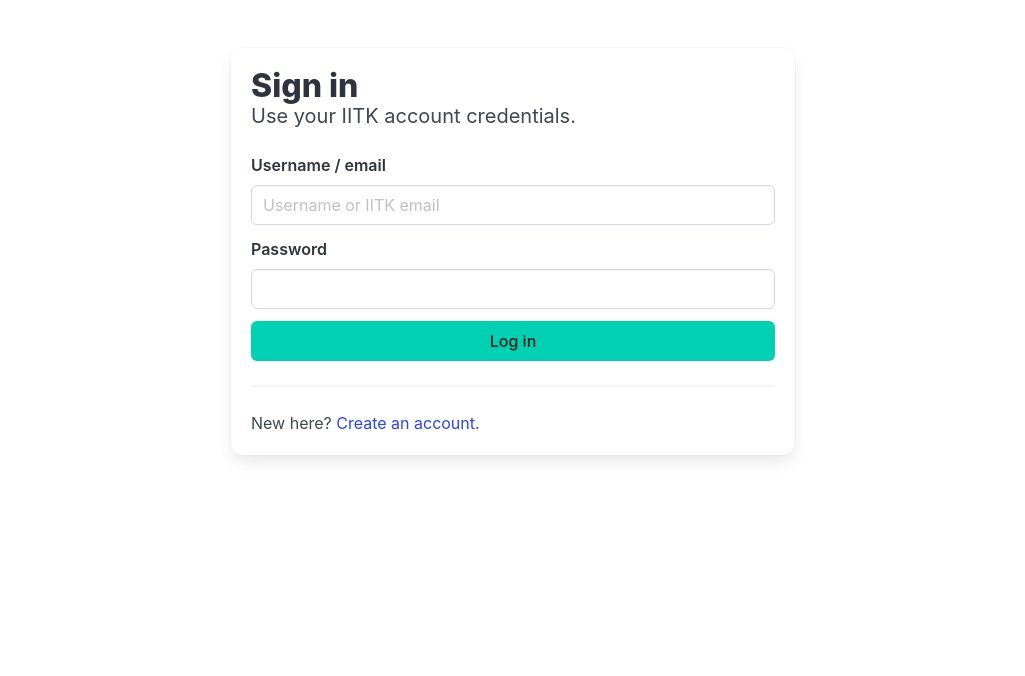
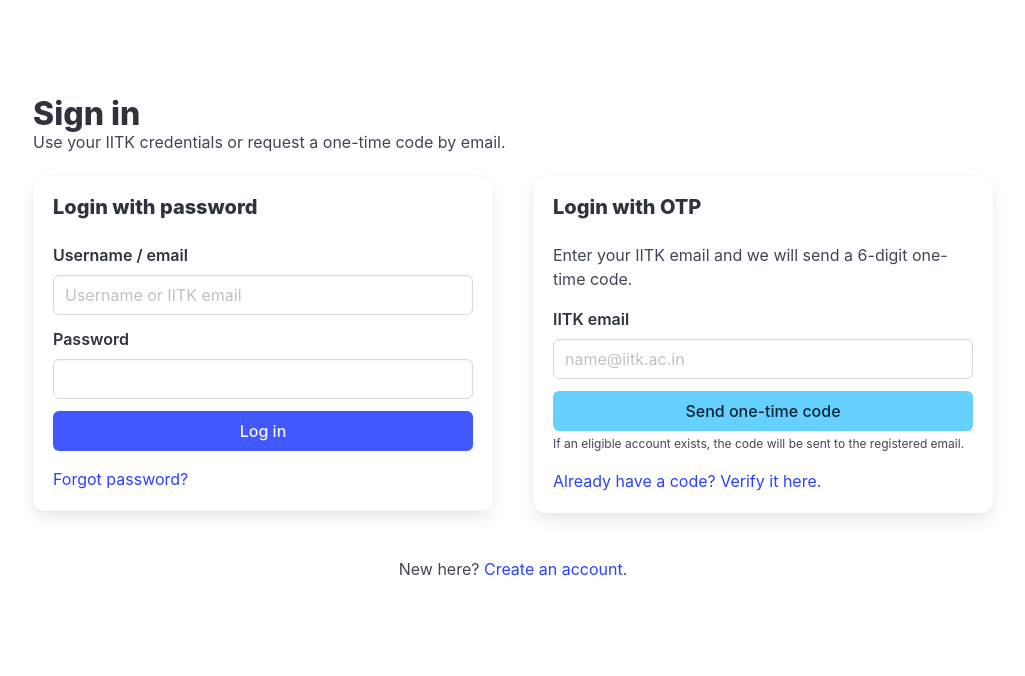
Before and after one commit to samyaksinghania2004/clubshub, a Django app: page /accounts/login/ in a window 1280 px wide. Shown: the part 52-728 px from the top of the page, without its empty margins (127-1152 px from the left). Run offline with Django 5.2, Linux system fonts and the light colour scheme.

Commit message:
otp login

```diff
--- a/accounts/forms.py
+++ b/accounts/forms.py
@@ -4,12 +4,11 @@
 from django.contrib.auth import authenticate, get_user_model
 from django.contrib.auth.forms import UserCreationForm
 from django.core.exceptions import ValidationError
+from django.core.validators import RegexValidator
 
 User = get_user_model()
 
 INPUT_CLASS = "input"
-SELECT_CLASS = "select"
-TEXTAREA_CLASS = "textarea"
 
 
 class SignUpForm(UserCreationForm):
@@ -79,6 +78,7 @@
         cleaned_data = super().clean()
         identifier = cleaned_data.get("identifier")
         password = cleaned_data.get("password")
+
         if identifier and password:
             self.user_cache = authenticate(
                 self.request,
@@ -86,10 +86,64 @@
                 password=password,
             )
             if self.user_cache is None:
-                raise ValidationError("Please enter a correct username/email and password.")
+                raise ValidationError(
+                    "Please enter a correct username/email and password."
+                )
             if not self.user_cache.is_active:
                 raise ValidationError("This account is inactive.")
         return cleaned_data
 
     def get_user(self):
         return self.user_cache
+
+
+class EmailOTPRequestForm(forms.Form):
+    email = forms.EmailField(
+        label="IITK email",
+        widget=forms.EmailInput(
+            attrs={
+                "class": INPUT_CLASS,
+                "placeholder": "name@iitk.ac.in",
+                "autocomplete": "email",
+            }
+        ),
+    )
+
+    def clean_email(self):
+        email = self.cleaned_data["email"].strip().lower()
+        if not email.endswith("@iitk.ac.in"):
+            raise ValidationError("Please enter a valid IITK email address.")
+        return email
+
+
+class EmailOTPVerifyForm(forms.Form):
+    email = forms.EmailField(
+        label="IITK email",
+        widget=forms.EmailInput(
+            attrs={
+                "class": INPUT_CLASS,
+                "placeholder": "name@iitk.ac.in",
+                "autocomplete": "email",
+            }
+        ),
+    )
+    code = forms.CharField(
+        label="6-digit code",
+        max_length=6,
+        min_length=6,
+        validators=[RegexValidator(r"^\d{6}$", "Enter the 6-digit code.")],
+        widget=forms.TextInput(
+            attrs={
+                "class": INPUT_CLASS,
+                "placeholder": "123456",
+                "inputmode": "numeric",
+                "autocomplete": "one-time-code",
+            }
+        ),
+    )
+
+    def clean_email(self):
+        email = self.cleaned_data["email"].strip().lower()
+        if not email.endswith("@iitk.ac.in"):
+            raise ValidationError("Please enter a valid IITK email address.")
+        return email
--- a/accounts/urls.py
+++ b/accounts/urls.py
@@ -1,4 +1,5 @@
-from django.urls import path
+from django.contrib.auth import views as auth_views
+from django.urls import path, reverse_lazy
 
 from . import views
 
@@ -7,6 +8,40 @@
 urlpatterns = [
     path("signup/", views.signup_view, name="signup"),
     path("login/", views.login_view, name="login"),
+    path("login/otp/request/", views.request_login_otp_view, name="request_login_otp"),
+    path("login/otp/verify/", views.otp_verify_view, name="otp_verify"),
+    path(
+        "password-reset/",
+        auth_views.PasswordResetView.as_view(
+            template_name="registration/password_reset_form.html",
+            email_template_name="registration/password_reset_email.txt",
+            subject_template_name="registration/password_reset_subject.txt",
+            success_url=reverse_lazy("accounts:password_reset_done"),
+        ),
+        name="password_reset",
+    ),
+    path(
+        "password-reset/done/",
+        auth_views.PasswordResetDoneView.as_view(
+            template_name="registration/password_reset_done.html",
+        ),
+        name="password_reset_done",
+    ),
+    path(
+        "reset/<uidb64>/<token>/",
+        auth_views.PasswordResetConfirmView.as_view(
+            template_name="registration/password_reset_confirm.html",
+            success_url=reverse_lazy("accounts:password_reset_complete"),
+        ),
+        name="password_reset_confirm",
+    ),
+    path(
+        "reset/done/",
+        auth_views.PasswordResetCompleteView.as_view(
+            template_name="registration/password_reset_complete.html",
+        ),
+        name="password_reset_complete",
+    ),
     path("logout/", views.logout_view, name="logout"),
     path("profile/", views.profile_view, name="profile"),
 ]
--- a/accounts/views.py
+++ b/accounts/views.py
@@ -1,11 +1,60 @@
 from __future__ import annotations
 
+from datetime import timedelta
+from random import SystemRandom
+from urllib.parse import urlencode
+
+from django.conf import settings
 from django.contrib import messages
-from django.contrib.auth import login, logout
+from django.contrib.auth import get_user_model, login, logout
 from django.contrib.auth.decorators import login_required
+from django.core.mail import send_mail
 from django.shortcuts import redirect, render
+from django.urls import reverse
+from django.utils import timezone
 
-from .forms import EmailOrUsernameAuthenticationForm, SignUpForm
+from .forms import (
+    EmailOTPRequestForm,
+    EmailOTPVerifyForm,
+    EmailOrUsernameAuthenticationForm,
+    SignUpForm,
+)
+from .models import EmailOTPChallenge
+
+User = get_user_model()
+
+
+def _client_ip(request):
+    forwarded_for = request.META.get("HTTP_X_FORWARDED_FOR")
+    if forwarded_for:
+        return forwarded_for.split(",")[0].strip()
+    return request.META.get("REMOTE_ADDR")
+
+
+def _generate_otp_code():
+    return f"{SystemRandom().randrange(0, 1000000):06d}"
+
+
+def _send_login_otp_email(user, code, request):
+    expiry_seconds = getattr(settings, "CLUBSHUB_OTP_EXPIRY_SECONDS", 300)
+    expiry_minutes = max(expiry_seconds // 60, 1)
+    verify_url = request.build_absolute_uri(reverse("accounts:otp_verify"))
+
+    send_mail(
+        subject="Your ClubsHub login code",
+        message=(
+            f"Hello {user.display_name},\n\n"
+            f"Your one-time ClubsHub login code is: {code}\n\n"
+            f"This code expires in {expiry_minutes} minute(s) and can only be used once.\n"
+            f"You can enter it here: {verify_url}\n\n"
+            "If you did not request this code, you can safely ignore this email.\n\n"
+            "Regards,\n"
+            "ClubsHub"
+        ),
+        from_email=settings.DEFAULT_FROM_EMAIL,
+        recipient_list=[user.email],
+        fail_silently=False,
+    )
 
 
 def signup_view(request):
@@ -21,6 +70,7 @@
             return redirect("clubs_events:event_feed")
     else:
         form = SignUpForm()
+
     return render(request, "accounts/signup.html", {"form": form})
 
 
@@ -28,16 +78,186 @@
     if request.user.is_authenticated:
         return redirect("clubs_events:event_feed")
 
+    next_url = request.GET.get("next") or request.POST.get("next") or ""
+
     if request.method == "POST":
-        form = EmailOrUsernameAuthenticationForm(request, data=request.POST)
+        form = EmailOrUsernameAuthenticationForm(request, request.POST)
         if form.is_valid():
-            login(request, form.get_user())
-            messages.success(request, f"Welcome back, {form.get_user().display_name}!")
-            next_url = request.GET.get("next") or "clubs_events:event_feed"
-            return redirect(next_url)
+            user = form.get_user()
+            login(request, user)
+            messages.success(request, f"Welcome back, {user.display_name}!")
+            return redirect(next_url or "clubs_events:event_feed")
     else:
         form = EmailOrUsernameAuthenticationForm(request)
-    return render(request, "accounts/login.html", {"form": form})
+
+    otp_request_form = EmailOTPRequestForm(
+        initial={"email": request.GET.get("email", "")}
+    )
+
+    return render(
+        request,
+        "accounts/login.html",
+        {
+            "form": form,
+            "otp_request_form": otp_request_form,
+            "next": next_url,
+        },
+    )
+
+
+def request_login_otp_view(request):
+    if request.user.is_authenticated:
+        return redirect("clubs_events:event_feed")
+
+    if request.method != "POST":
+        return redirect("accounts:login")
+
+    next_url = request.POST.get("next") or ""
+    form = EmailOTPRequestForm(request.POST)
+
+    if form.is_valid():
+        email = form.cleaned_data["email"]
+        user = User.objects.filter(email__iexact=email, is_active=True).first()
+
+        if user:
+            latest = (
+                EmailOTPChallenge.objects.filter(
+                    user=user,
+                    purpose=EmailOTPChallenge.Purpose.LOGIN,
+                )
+                .order_by("-created_at")
+                .first()
+            )
+
+            now = timezone.now()
+            cooldown_seconds = getattr(
+                settings, "CLUBSHUB_OTP_RESEND_COOLDOWN_SECONDS", 60
+            )
+            otp_expiry_seconds = getattr(settings, "CLUBSHUB_OTP_EXPIRY_SECONDS", 300)
+
+            can_send = True
+            if (
+                latest
+                and latest.last_sent_at
+                and latest.is_usable()
+                and (now - latest.last_sent_at).total_seconds() < cooldown_seconds
+            ):
+                can_send = False
+
+            if can_send:
+                EmailOTPChallenge.objects.filter(
+                    user=user,
+                    purpose=EmailOTPChallenge.Purpose.LOGIN,
+                    consumed_at__isnull=True,
+                ).update(consumed_at=now)
+
+                code = _generate_otp_code()
+                challenge = EmailOTPChallenge(
+                    user=user,
+                    email=user.email,
+                    purpose=EmailOTPChallenge.Purpose.LOGIN,
+                    expires_at=now + timedelta(seconds=otp_expiry_seconds),
+                    last_sent_at=now,
+                    request_ip=_client_ip(request),
+                    user_agent=(request.META.get("HTTP_USER_AGENT", "") or "")[:255],
+                )
+                challenge.set_code(code)
+                challenge.save()
+                _send_login_otp_email(user, code, request)
+
+        messages.success(
+            request,
+            "If an eligible account exists, we have sent a one-time code to the registered email address.",
+        )
+        params = {"email": form.cleaned_data["email"]}
+        if next_url:
+            params["next"] = next_url
+        return redirect(f"{reverse('accounts:otp_verify')}?{urlencode(params)}")
+
+    password_form = EmailOrUsernameAuthenticationForm(request)
+    return render(
+        request,
+        "accounts/login.html",
+        {
+            "form": password_form,
+            "otp_request_form": form,
+            "next": next_url,
+        },
+    )
+
+
+def otp_verify_view(request):
+    if request.user.is_authenticated:
+        return redirect("clubs_events:event_feed")
+
+    next_url = request.GET.get("next") or request.POST.get("next") or ""
+    initial_email = request.GET.get("email") or request.POST.get("email") or ""
+
+    if request.method == "POST":
+        form = EmailOTPVerifyForm(request.POST)
+        if form.is_valid():
+            email = form.cleaned_data["email"]
+            code = form.cleaned_data["code"]
+
+            user = User.objects.filter(email__iexact=email, is_active=True).first()
+            challenge = None
+            if user:
+                challenge = (
+                    EmailOTPChallenge.objects.filter(
+                        user=user,
+                        purpose=EmailOTPChallenge.Purpose.LOGIN,
+                        consumed_at__isnull=True,
+                    )
+                    .order_by("-created_at")
+                    .first()
+                )
+
+            max_attempts = getattr(settings, "CLUBSHUB_OTP_MAX_ATTEMPTS", 5)
+
+            if not user or not challenge:
+                messages.error(request, "Invalid or expired code. Please request a new one.")
+            elif challenge.is_expired:
+                challenge.mark_consumed()
+                messages.error(request, "Invalid or expired code. Please request a new one.")
+            elif challenge.failed_attempts >= max_attempts:
+                if not challenge.is_consumed:
+                    challenge.mark_consumed()
+                messages.error(
+                    request,
+                    "Too many failed attempts. Please request a new code.",
+                )
+            elif challenge.check_code(code):
+                challenge.mark_consumed()
+                login(request, user)
+                messages.success(request, f"Welcome back, {user.display_name}!")
+                return redirect(next_url or "clubs_events:event_feed")
+            else:
+                challenge.failed_attempts += 1
+                update_fields = ["failed_attempts"]
+                if challenge.failed_attempts >= max_attempts:
+                    challenge.consumed_at = timezone.now()
+                    update_fields.append("consumed_at")
+                challenge.save(update_fields=update_fields)
+
+                if challenge.failed_attempts >= max_attempts:
+                    messages.error(
+                        request,
+                        "Too many failed attempts. Please request a new code.",
+                    )
+                else:
+                    messages.error(request, "Invalid code. Please try again.")
+    else:
+        form = EmailOTPVerifyForm(initial={"email": initial_email})
+
+    return render(
+        request,
+        "accounts/otp_verify.html",
+        {
+            "form": form,
+            "otp_request_form": EmailOTPRequestForm(initial={"email": initial_email}),
+            "next": next_url,
+        },
+    )
 
 
 @login_required
@@ -53,6 +273,7 @@
     followed_clubs = request.user.followed_clubs.all()
     my_rooms = request.user.room_handles.select_related("room").all()
     my_events = request.user.registrations.select_related("event", "event__club").all()
+
     context = {
         "represented_clubs": represented_clubs,
         "followed_clubs": followed_clubs,
--- a/templates/accounts/login.html
+++ b/templates/accounts/login.html
@@ -1,26 +1,109 @@
-{% extends 'base.html' %}
+{% extends "base.html" %}
+
 {% block title %}Login · ClubsHub{% endblock %}
+
 {% block content %}
-<div class="columns is-centered">
-    <div class="column is-half">
+<section class="section">
+  <div class="container" style="max-width: 960px;">
+    <h1 class="title">Sign in</h1>
+    <p class="subtitle is-6">
+      Use your IITK credentials or request a one-time code by email.
+    </p>
+
+    <div class="columns is-variable is-5">
+      <div class="column">
         <div class="box">
-            <h1 class="title">Sign in</h1>
-            <p class="subtitle">Use your IITK account credentials.</p>
-            <form method="post">
+          <h2 class="title is-5">Login with password</h2>
+
+          <form method="post" action="{% url 'accounts:login' %}">
             {% csrf_token %}
+            <input type="hidden" name="next" value="{{ next }}">
+
+            {% if form.non_field_errors %}
+              <div class="notification is-danger is-light">
                 {{ form.non_field_errors }}
+              </div>
+            {% endif %}
+
             {% for field in form %}
               <div class="field">
-                        <label class="label">{{ field.label }}</label>
-                        <div class="control">{{ field }}</div>
-                        {% for error in field.errors %}<p class="help is-danger">{{ error }}</p>{% endfor %}
+                <label class="label" for="{{ field.id_for_label }}">{{ field.label }}</label>
+                <div class="control">
+                  {{ field }}
+                </div>
+                {% for error in field.errors %}
+                  <p class="help is-danger">{{ error }}</p>
+                {% endfor %}
               </div>
             {% endfor %}
-                <button class="button is-primary is-fullwidth" type="submit">Log in</button>
+
+            <div class="field">
+              <div class="control">
+                <button class="button is-link is-fullwidth" type="submit">
+                  Log in
+                </button>
+              </div>
+            </div>
           </form>
-            <hr>
-            <p>New here? <a href="{% url 'accounts:signup' %}">Create an account</a>.</p>
+
+          <p class="mt-4">
+            <a href="{% url 'accounts:password_reset' %}">Forgot password?</a>
+          </p>
+        </div>
+      </div>
+
+      <div class="column">
+        <div class="box">
+          <h2 class="title is-5">Login with OTP</h2>
+          <p class="mb-4">
+            Enter your IITK email and we will send a 6-digit one-time code.
+          </p>
+
+          <form method="post" action="{% url 'accounts:request_login_otp' %}">
+            {% csrf_token %}
+            <input type="hidden" name="next" value="{{ next }}">
+
+            {% if otp_request_form.non_field_errors %}
+              <div class="notification is-danger is-light">
+                {{ otp_request_form.non_field_errors }}
+              </div>
+            {% endif %}
+
+            {% for field in otp_request_form %}
+              <div class="field">
+                <label class="label" for="{{ field.id_for_label }}">{{ field.label }}</label>
+                <div class="control">
+                  {{ field }}
+                </div>
+                {% for error in field.errors %}
+                  <p class="help is-danger">{{ error }}</p>
+                {% endfor %}
+              </div>
+            {% endfor %}
+
+            <div class="field">
+              <div class="control">
+                <button class="button is-info is-fullwidth" type="submit">
+                  Send one-time code
+                </button>
+              </div>
+            </div>
+          </form>
+
+          <p class="help">
+            If an eligible account exists, the code will be sent to the registered email.
+          </p>
+
+          <p class="mt-4">
+            <a href="{% url 'accounts:otp_verify' %}">Already have a code? Verify it here.</a>
+          </p>
         </div>
       </div>
     </div>
+
+    <p class="has-text-centered mt-5">
+      New here? <a href="{% url 'accounts:signup' %}">Create an account</a>.
+    </p>
+  </div>
+</section>
 {% endblock %}
--- /dev/null
+++ b/templates/registration/password_reset_subject.txt
@@ -0,0 +1 @@
+ClubsHub password reset
```
Also changed, not shown: accounts/admin.py (+26 -1 lines), accounts/models.py (+62 -0 lines), templates/accounts/otp_verify.html (added, +77 -0 lines), templates/registration/password_reset_complete.html (added, +19 -0 lines), templates/registration/password_reset_confirm.html (added, +43 -0 lines), templates/registration/password_reset_done.html (added, +17 -0 lines), templates/registration/password_reset_email.txt (added, +12 -0 lines), templates/registration/password_reset_form.html (added, +42 -0 lines), accounts/migrations/0002_emailotpchallenge.py (added). Lines whose indentation alone changed are shown as unchanged.
